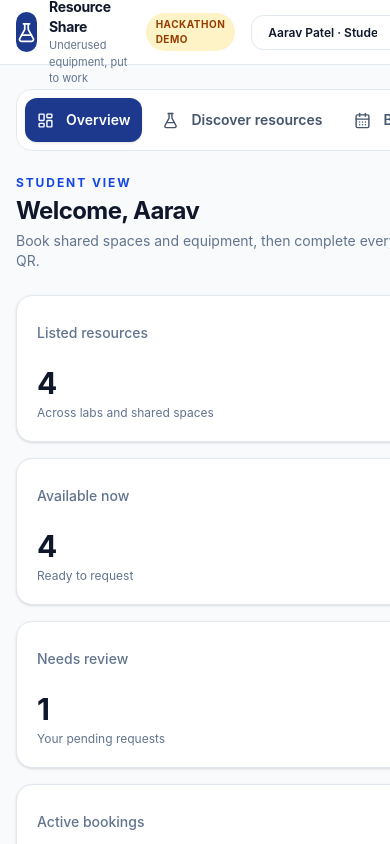
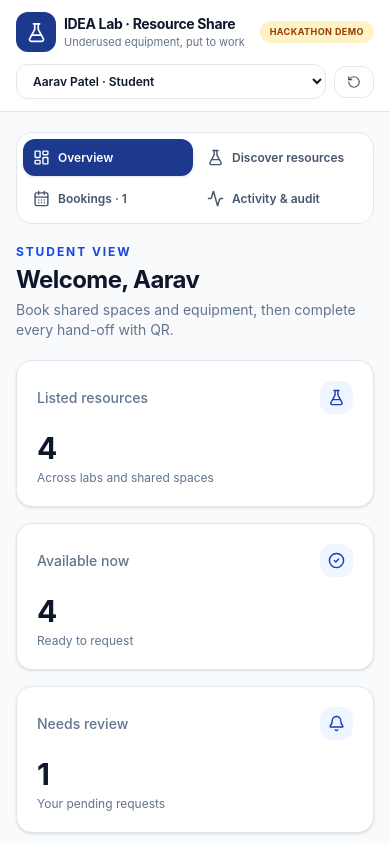
Before and after one commit to Shivam-Aggarwal01/qr-base-2-, a React (Vite) app: page / in a window 390 px wide. Built offline with nearby package versions, Linux system fonts and the light colour scheme; a web font is replaced by a local one.

Commit message:
Improve demo mobile layout
Co-authored-by: Copilot <223556219+Copilot@users.noreply.github.com>

```diff
--- a/src/DemoApp.tsx
+++ b/src/DemoApp.tsx
@@ -477,22 +477,22 @@ export default function DemoApp() {
   ];
 
   return (
-    <div className="min-h-screen bg-slate-50 text-slate-900">
+    <div className="h-[100dvh] w-full overflow-x-hidden overflow-y-auto bg-slate-50 text-slate-900">
       <header className="sticky top-0 z-30 border-b border-slate-200 bg-white/95 backdrop-blur">
-        <div className="mx-auto flex h-16 max-w-[1440px] items-center justify-between gap-4 px-4 sm:px-6">
-          <div className="flex items-center gap-3">
+        <div className="mx-auto flex min-h-16 w-full max-w-[1440px] flex-col items-stretch justify-center gap-3 px-4 py-3 sm:h-16 sm:flex-row sm:items-center sm:justify-between sm:gap-4 sm:px-6 sm:py-0">
+          <div className="flex min-w-0 items-center gap-2 sm:gap-3">
             <div className="flex h-10 w-10 items-center justify-center rounded-xl bg-blue-900 text-white">
               <FlaskConical size={21} />
             </div>
-            <div>
+            <div className="min-w-0">
               <p className="text-sm font-bold tracking-tight">IDEA Lab · Resource Share</p>
-              <p className="text-[11px] text-slate-500">Underused equipment, put to work</p>
+              <p className="hidden text-[11px] text-slate-500 min-[360px]:block">Underused equipment, put to work</p>
             </div>
-            <span className="ml-1 rounded-full bg-amber-100 px-2.5 py-1 text-[10px] font-bold uppercase tracking-wider text-amber-800">
+            <span className="ml-auto hidden shrink-0 rounded-full bg-amber-100 px-2.5 py-1 text-[9px] font-bold uppercase tracking-wider text-amber-800 min-[360px]:inline-flex sm:ml-1 sm:text-[10px]">
               Hackathon demo
             </span>
           </div>
-          <div className="flex items-center gap-2 sm:gap-3">
+          <div className="flex min-w-0 items-center gap-2 sm:gap-3">
             <label className="sr-only" htmlFor="demo-persona">Switch demo persona</label>
             <select
               id="demo-persona"
@@ -502,7 +502,7 @@ export default function DemoApp() {
                 setScannedAssetId(null);
                 setNotice(`Viewing as ${state.users.find((user) => user.id === event.target.value)?.name ?? 'demo user'}`);
               }}
-              className="max-w-[155px] rounded-xl border border-slate-200 bg-white px-3 py-2 text-xs font-semibold sm:max-w-none sm:text-sm"
+              className="w-0 min-w-0 flex-1 rounded-xl border border-slate-200 bg-white px-3 py-2 text-xs font-semibold sm:w-auto sm:max-w-[280px] sm:flex-none sm:text-sm"
             >
               {state.users.map((user) => (
                 <option key={user.id} value={user.id}>{user.name} · {roleLabels[user.role]}</option>
@@ -520,9 +520,9 @@ export default function DemoApp() {
         </div>
       </header>
 
-      <div className="mx-auto grid max-w-[1440px] gap-6 px-4 py-6 sm:px-6 lg:grid-cols-[220px_minmax(0,1fr)] lg:py-8">
-        <aside className="lg:sticky lg:top-24 lg:h-[calc(100vh-7rem)]">
-          <div className="flex gap-2 overflow-x-auto rounded-2xl border border-slate-200 bg-white p-2 lg:flex-col lg:overflow-visible">
+      <div className="mx-auto grid w-full min-w-0 max-w-[1440px] gap-5 px-4 py-5 sm:gap-6 sm:px-6 sm:py-6 lg:grid-cols-[220px_minmax(0,1fr)] lg:py-8">
+        <aside className="min-w-0 lg:sticky lg:top-24 lg:h-[calc(100vh-7rem)]">
+          <div className="grid min-w-0 grid-cols-2 gap-1 rounded-2xl border border-slate-200 bg-white p-1.5 sm:grid-cols-4 sm:gap-2 sm:p-2 lg:grid-cols-1">
             {([
               ['overview', LayoutDashboard, 'Overview'],
               ['resources', FlaskConical, 'Discover resources'],
@@ -533,7 +533,7 @@ export default function DemoApp() {
                 key={id}
                 type="button"
                 onClick={() => setView(id)}
-                className={`flex shrink-0 items-center gap-3 rounded-xl px-3 py-3 text-left text-sm font-semibold transition ${
+                className={`flex w-full min-w-0 items-center gap-2 rounded-xl px-2.5 py-2.5 text-left text-xs font-semibold transition sm:gap-3 sm:px-3 sm:py-3 sm:text-sm ${
                   view === id ? 'bg-blue-900 text-white shadow-sm' : 'text-slate-600 hover:bg-slate-100'
                 }`}
               >
@@ -549,8 +549,8 @@ export default function DemoApp() {
           </div>
         </aside>
 
-        <main className="min-w-0">
-          <div className="mb-6 flex flex-col justify-between gap-4 sm:flex-row sm:items-end">
+        <main className="w-full min-w-0">
+          <div className="mb-5 flex min-w-0 flex-col justify-between gap-4 sm:mb-6 sm:flex-row sm:items-end">
             <div>
               <p className="text-xs font-bold uppercase tracking-[0.16em] text-blue-700">{roleLabels[activeUser.role]} view</p>
               <h1 className="mt-1 text-2xl font-bold tracking-tight sm:text-3xl">
@@ -567,8 +567,8 @@ export default function DemoApp() {
               </p>
             </div>
             {view === 'resources' && (
-              <div className="flex items-center gap-2">
-                <div className="relative">
+              <div className="flex min-w-0 items-center gap-2">
+                <div className="relative min-w-0 flex-1 sm:flex-none">
                   <Search className="absolute left-3 top-1/2 -translate-y-1/2 text-slate-400" size={16} />
                   <input value={search} onChange={(event) => setSearch(event.target.value)} placeholder="Search resources" className="w-full rounded-xl border border-slate-200 bg-white py-2.5 pl-9 pr-3 text-sm sm:w-56" />
                 </div>
@@ -713,7 +713,7 @@ export default function DemoApp() {
                           <span className="inline-flex items-center gap-1.5"><Clock3 size={14} />{formatTime(booking.startsAt)} – {shortDateTime(booking.endsAt)}</span>
                         </div>
                       </div>
-                      <div className="flex flex-wrap gap-2">
+                      <div className="flex flex-wrap justify-start gap-2 sm:justify-end">
                         {canReview && ['PENDING', 'WAITLISTED'].includes(booking.status) && (
                           <>
                             <ActionButton onClick={() => updateBookingStatus(booking, 'APPROVED')} label="Approve" icon={<Check size={15} />} />
```
